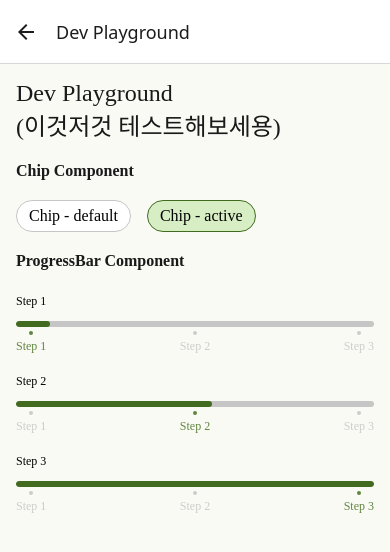
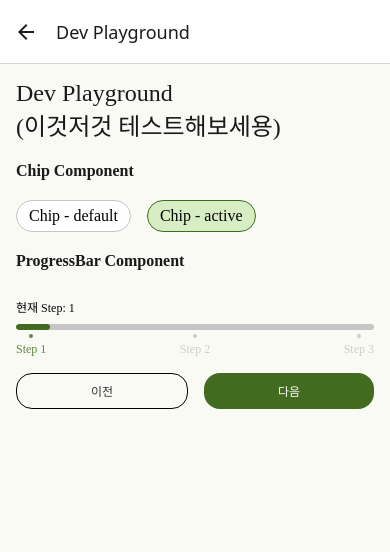
Before and after one commit to modam-team/front-app, a React Native app: screen /DevPlayground in a window 390 px wide. Shown: the top 552 px of the page. Built offline with nearby package versions, Linux system fonts and the light colour scheme; what react-native-worklets would draw is missing.

Commit message:
[Style] Progress Bar에 애니메이션 추가

```diff
--- a/src/components/ProgressBar.js
+++ b/src/components/ProgressBar.js
@@ -2,13 +2,12 @@ import { radius } from "../theme/radius";
 import { colors } from "@theme/colors";
 import { spacing } from "@theme/spacing";
 import { typography } from "@theme/typography";
-import React, { useState } from "react";
-import { StyleSheet, Text, View } from "react-native";
+import React, { useEffect, useRef, useState } from "react";
+import { Animated, Easing, StyleSheet, Text, View } from "react-native";
 
 const BAR_HEIGHT = 6; // 진행 바 높이
 const BASE_WIDTH = 360; // 진행바 전체 가로 길이
 const DOT_SIZE = 4; // 점 크기
-const DOT_MARGIN_TOP = 4; // 진행바랑 점 사이의 간격
 
 // 진행 단계 별 진행 바 채워지는 가로 길이
 const STEP_WIDTHS = {
@@ -30,6 +29,19 @@ export default function ProgressBar({ currentStep = 1, totalSteps = 3 }) {
   // 1부터 totalSteps까지의 숫자 배열 생성
   const steps = Array.from({ length: totalSteps }, (_, i) => i + 1);
 
+  // 진행바 애니메이션에서 사용할 값
+  const animatedWidth = useRef(new Animated.Value(0)).current;
+
+  // activeWidth가 바뀔 때마다 애니메이션 실행하기
+  useEffect(() => {
+    Animated.timing(animatedWidth, {
+      toValue: activeWidth,
+      duration: 400,
+      easing: Easing.out(Easing.poly(4)),
+      useNativeDriver: false,
+    }).start();
+  }, [activeWidth, animatedWidth]);
+
   return (
     <View style={styles.wrap}>
       <View
@@ -45,7 +57,7 @@ export default function ProgressBar({ currentStep = 1, totalSteps = 3 }) {
         <View style={styles.track} />
 
         {/* 진행된 초록색 라인 */}
-        <View style={[styles.activeTrack, { width: activeWidth }]} />
+        <Animated.View style={[styles.activeTrack, { width: animatedWidth }]} />
       </View>
 
       {/* 점 + 라벨 */}
@@ -103,8 +115,9 @@ const styles = StyleSheet.create({
     borderRadius: radius[100],
     backgroundColor: colors.primary[500],
   },
+
   stepsRow: {
-    marginTop: DOT_MARGIN_TOP,
+    marginTop: spacing.xs,
     flexDirection: "row",
     justifyContent: "space-between",
     alignItems: "flex-start",
--- a/src/screens/DevPlaygroundScreen.js
+++ b/src/screens/DevPlaygroundScreen.js
@@ -5,10 +5,22 @@ import { radius } from "@theme/radius";
 import { spacing } from "@theme/spacing";
 import { typography } from "@theme/typography";
 import React, { useState } from "react";
-import { ScrollView, StyleSheet, Text, View } from "react-native";
+import {
+  ScrollView,
+  StyleSheet,
+  Text,
+  TouchableOpacity,
+  View,
+} from "react-native";
 
 export default function DevPlaygroundScreen() {
   const [SelectedChip, setSelectedChip] = useState(false);
+
+  // progress bar 테스트용 현재 스텝 state
+  const [step, setStep] = useState(1);
+
+  const goPrev = () => setStep((prev) => Math.max(1, prev - 1));
+  const goNext = () => setStep((prev) => Math.min(3, prev + 1));
 
   return (
     <ScrollView style={styles.container}>
@@ -34,24 +46,33 @@ export default function DevPlaygroundScreen() {
 
       {/* SECTION: ProgressBar 컴포넌트 */}
       <Text style={styles.label}>ProgressBar Component</Text>
-      <View style={styles.progressSection}>
-        <Text style={styles.subLabel}>Step 1</Text>
-        <ProgressBar
-          currentStep={1}
-          totalSteps={3}
-        />
 
-        <Text style={styles.subLabel}>Step 2</Text>
-        <ProgressBar
-          currentStep={2}
-          totalSteps={3}
-        />
+      {/* 현재 step 표시 */}
+      <Text style={styles.subLabel}>현재 Step: {step}</Text>
 
-        <Text style={styles.subLabel}>Step 3</Text>
-        <ProgressBar
-          currentStep={3}
-          totalSteps={3}
-        />
+      {/* 애니메이션 되는 ProgressBar */}
+      <ProgressBar
+        currentStep={step}
+        totalSteps={3}
+      />
+
+      {/* Step 변경 버튼 */}
+      <View style={styles.stepButtons}>
+        <TouchableOpacity
+          style={[styles.stepButton, styles.stepButtonOutline]}
+          onPress={goPrev}
+        >
+          <Text style={styles.stepButtonText}>이전</Text>
+        </TouchableOpacity>
+
+        <TouchableOpacity
+          style={[styles.stepButton, styles.stepButtonFilled]}
+          onPress={goNext}
+        >
+          <Text style={[styles.stepButtonText, { color: colors.mono[0] }]}>
+            다음
+          </Text>
+        </TouchableOpacity>
       </View>
     </ScrollView>
   );
@@ -66,24 +87,43 @@ const styles = StyleSheet.create({
     ...typography["heading-1-medium"],
   },
   label: {
-    marginTop: 20,
+    marginVertical: 20,
     ...typography["body-1-bold"],
   },
 
   row: {
-    marginTop: 20,
     flexDirection: "row",
     gap: spacing.buttonX,
     flexWrap: "wrap",
   },
 
-  progressSection: {
-    marginTop: 16,
-    gap: 12,
-  },
   subLabel: {
     ...typography["detail-regular"],
     color: colors.mono[1000],
-    marginTop: 8,
+    marginVertical: spacing.s,
+  },
+
+  stepButtons: {
+    marginTop: spacing.m,
+    flexDirection: "row",
+    gap: spacing.m,
+  },
+  stepButton: {
+    flex: 1,
+    paddingVertical: spacing.s,
+    borderRadius: radius[500],
+    alignItems: "center",
+    justifyContent: "center",
+  },
+  stepButtonOutline: {
+    borderWidth: 1,
+    borderColor: colors.mono[300],
+  },
+  stepButtonFilled: {
+    backgroundColor: colors.primary[500],
+  },
+  stepButtonText: {
+    ...typography["detail-regular"],
+    color: colors.mono[900],
   },
 });
```
